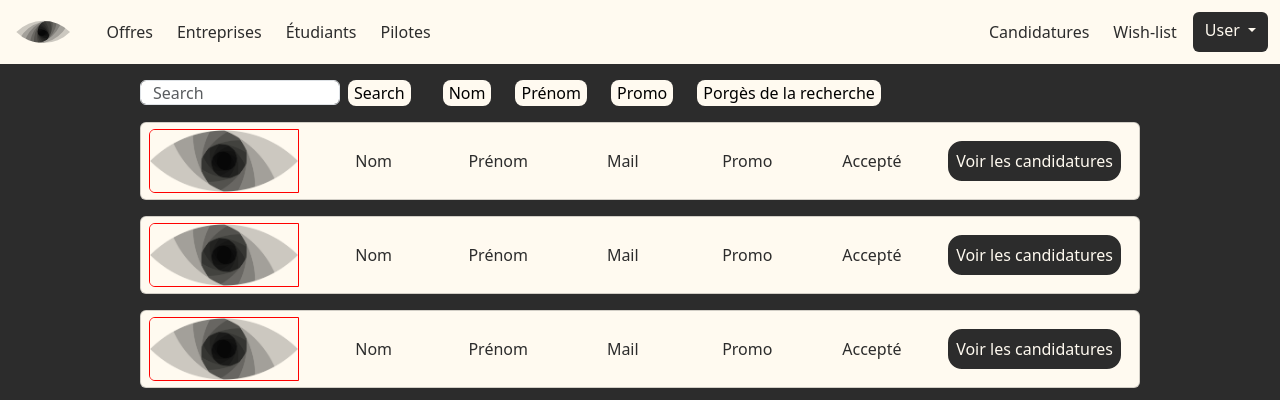
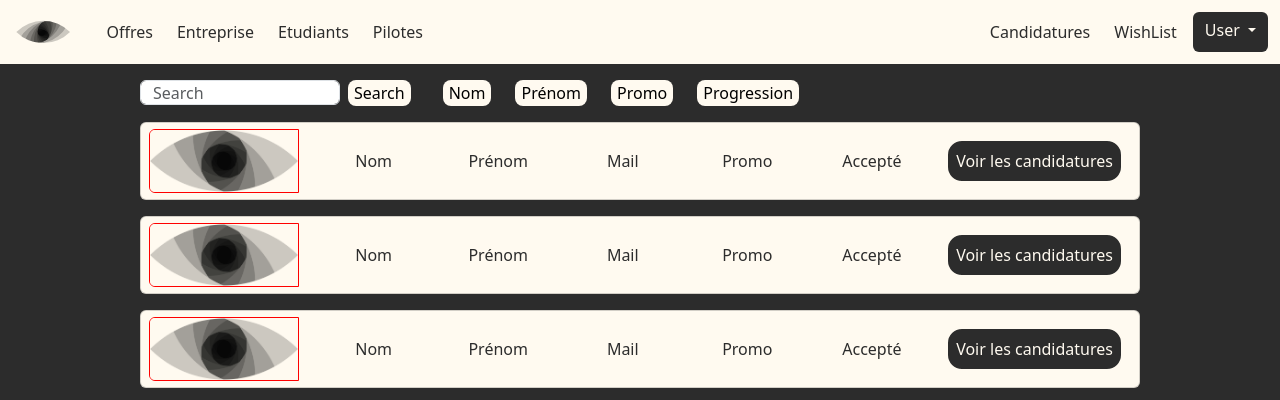
Before and after one commit to timo-thi/CPIA2B4ProjetWeb, a PHP site: page /app/Views/HTML/RechercheEtudiant.php in a window 1280 px wide. Shown: the top 400 px of the page. Run offline with PHP 8.4, Linux system fonts and the light colour scheme.

Commit message:
update
Réorganisation des noms

```diff
--- a/app/Views/HTML/CadreEtudiant.php
+++ b/app/Views/HTML/CadreProfile.php
@@ -1,20 +1,3 @@
-
-
-<html lang="en">
-
-<head>
-    <meta charset="UTF-8">
-    <meta http-equiv="X-UA-Compatible" content="IE=edge">
-    <meta name="viewport" content="width=device-width, initial-scale=1.0">
-    <link rel="stylesheet" href="../../../BootStrap/assets/vendors/bootstrap/css/bootstrap.min.css">
-    <link rel="stylesheet" href="../../../BootStrap/assets/css/style.css">
-    <link rel="stylesheet" href="../../../BootStrap/assets/vendors/fontawesome/css/all.min.css">
-    <title>Recherche d'Offres</title>
-</head>
-
-
-
-
 
 <?php
 include 'TplVar.php';
@@ -26,6 +9,8 @@ include 'TplVar.php';
     <div class="col-md-2 my-auto mx-auto" style="max-width: 150px;">
       <img src="../assets/imgs/oeil_fond_fffaf0.png" class="img-fluid rounded-start di" alt="..." >
     </div>
+
+
     <!--Les infos en entête-->
 
     <div class="col-md-10">
--- a/app/Views/HTML/Navbar.php
+++ b/app/Views/HTML/Navbar.php
@@ -1,4 +1,9 @@
+<?php
 
+include 'TplVar.php';
+$page = 'NavBar';
+
+?>
     <nav class="navbar navbar-expand-lg bg-clair">
         <div class="container-fluid">
             <a class="navbar-brand me-4" href="./Acceuil.php">
@@ -19,22 +24,25 @@
                     <a class="nav-link sombre" href="./RechercheOffre.php">Offres</a>
                 </li>
                 <li class="nav-item me-2">
-                        <a class="nav-link sombre" href="./RechercheEntreprise.php">Entreprises</a>
+                    <a class="nav-link sombre" href="./RechercheEntreprise.php">Entreprise</a>
                 </li>
                 <li class="nav-item me-2">
-                        <a class="nav-link sombre" href="./RechercheEtudiant.php">Étudiants</a>
+                    <a class="nav-link sombre" href="./RechercheEtudiant.php">Etudiants</a>
                 </li>
                 <li class="nav-item me-2">
                     <a class="nav-link sombre" href="./RecherchePilote.php">Pilotes</a>
                 </li>
                 </ul>
+
+
                 <ul class="navbar-nav mb-auto mb-lg-0">
-                    <li class="nav-item">
-                        <a class="nav-link sombre me-2" href="./Candidatures.php">Candidatures</a>
+                <li class="nav-item me-2">
+                    <a class="nav-link sombre" href="./Candidatures.php">Candidatures</a>
                 </li>
-                    <li class="nav-item">
-                        <a class="nav-link sombre me-2" href="./WishList.php">Wish-list</a>
+                <li class="nav-item me-2">
+                    <a class="nav-link sombre" href="./WishList.php">WishList</a>
                 </li>
+
                     <li class="nav-item dropdown clair rounded-2 bg-sombre" style="width:fit-content">
                         <button class="btn active dropdown-toggle  border-0" type="button" data-bs-toggle="dropdown"
                             aria-pressed="true" style="width:fit-content">
--- a/app/Views/HTML/RechercheEtudiant.php
+++ b/app/Views/HTML/RechercheEtudiant.php
@@ -18,14 +18,14 @@ $page = 'RechercheEtudiant';
 <body class="bg-sombre" >
 
 
-    <div class="container mt-3" style="max-width:80%">
+    <div class="container mt-3" style="max-width:80%; height: max-content">
         <?php require './Filter.php'?>
     </div>
 
     <div class="container mt-3 " style="max-width:80%">
         <?php
         for ($Identifiant = 1; $Identifiant <= 10; $Identifiant++){
-            require './cadreEtudiant.php';
+            require './CadreProfile.php';
         }?>
 
 
--- a/app/Views/HTML/RechercheOffre.php
+++ b/app/Views/HTML/RechercheOffre.php
@@ -29,7 +29,7 @@ $page = 'RechercheOffre';
           <?php
           for ($i = 1; $i <= 10; $i++){
               echo '<div class="row ms-5">';
-              require './cadreOffre.php';
+              require './CadreAnnonce.php';
               echo '</div>';
           }?>
 
--- a/app/Views/HTML/RecherchePilote.php
+++ b/app/Views/HTML/RecherchePilote.php
@@ -24,7 +24,7 @@ $page = 'RecherchePilote';
     <div class="container mt-3 " style="max-width:80%">
         <?php
         for ($Identifiant = 1; $Identifiant <= 10; $Identifiant++){
-            require './cadreEtudiant.php';
+            require './CadreProfile.php';
         }?>
 
 
--- a/app/Views/HTML/TplVar.php
+++ b/app/Views/HTML/TplVar.php
@@ -21,7 +21,7 @@ elseif ($page == 'RechercheEtudiant'){
     $filtre1 = 'Nom';
     $filtre2 = 'Prénom';
     $filtre3 = 'Promo';
-    $filtre4 = 'Porgès de la recherche';
+    $filtre4 = 'Progression';
     $HideFilter1 = '';
     $HideFilter2 = '';
     $HideFilter3 = '';
@@ -110,7 +110,21 @@ elseif($page == 'WishList'){
     $Delimit1 = '-';
     $Delimit2 = '(';
     $Delimit3 = ')';
+}
+if($page == 'Navbar'){
+    $image = '../logo_oeil/oeil.html';
+    $lien1 = 'Offres';
+    $source1 = './RechercheOffre.php';
+    $lien2 = 'Entreprises';
+    $source2 = './RechercheEntreprise.php';
+    $lien3 = 'Étudiants';
+    $source3 = './RechercheEtudiant.php';
+    $lien4 = 'Pilotes';
+    $source4 = './RecherchePilote.php';
+    $lien5 = 'Candidatures';
+    $source5 = './Candidatures.php';
+    $lien6 = 'WishList';
+    $source6 = './WishList.php';
+}
 
-
-}
 ?>
```
Also changed, not shown: app/Views/HTML/Acceuil.php (+5 -4 lines), app/Views/HTML/CadrePilote.php (deleted, +0 -47 lines), app/Views/HTML/RechercheEntreprise.php (+4 -3 lines), app/Views/HTML/CadreAnnonce.php (renamed from app/Views/HTML/cadreOffre.php), 3 other files. Lines whose indentation alone changed are shown as unchanged.
